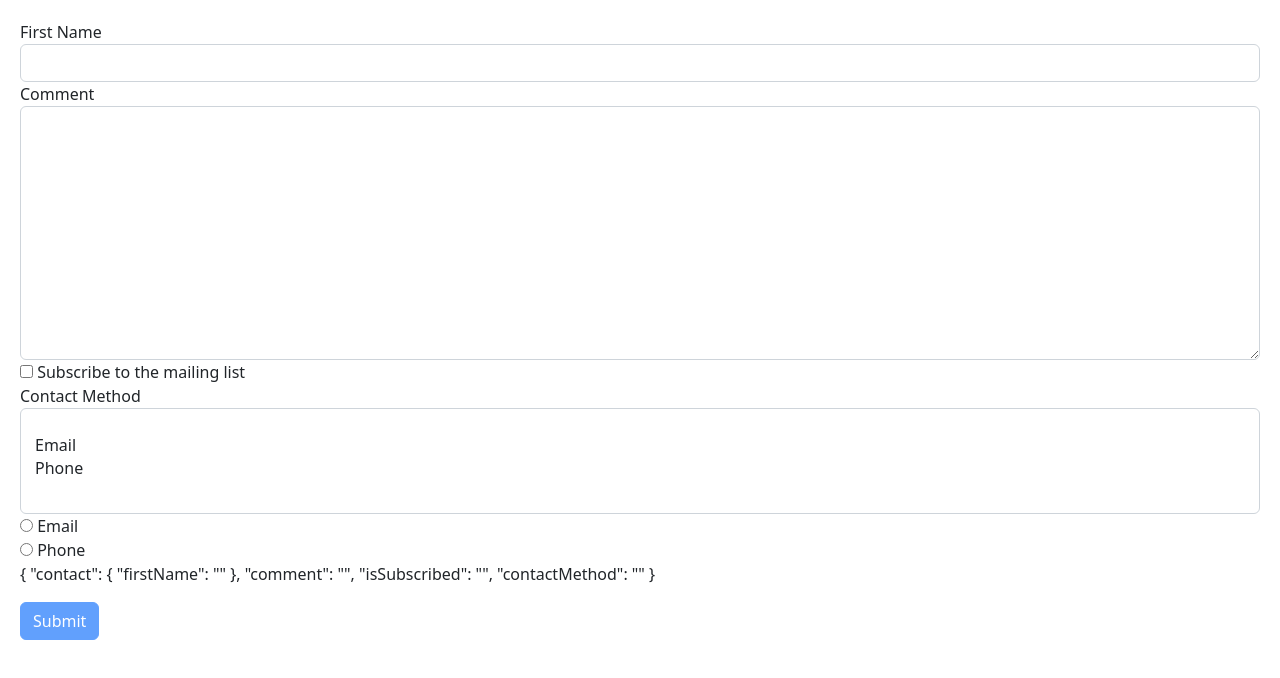
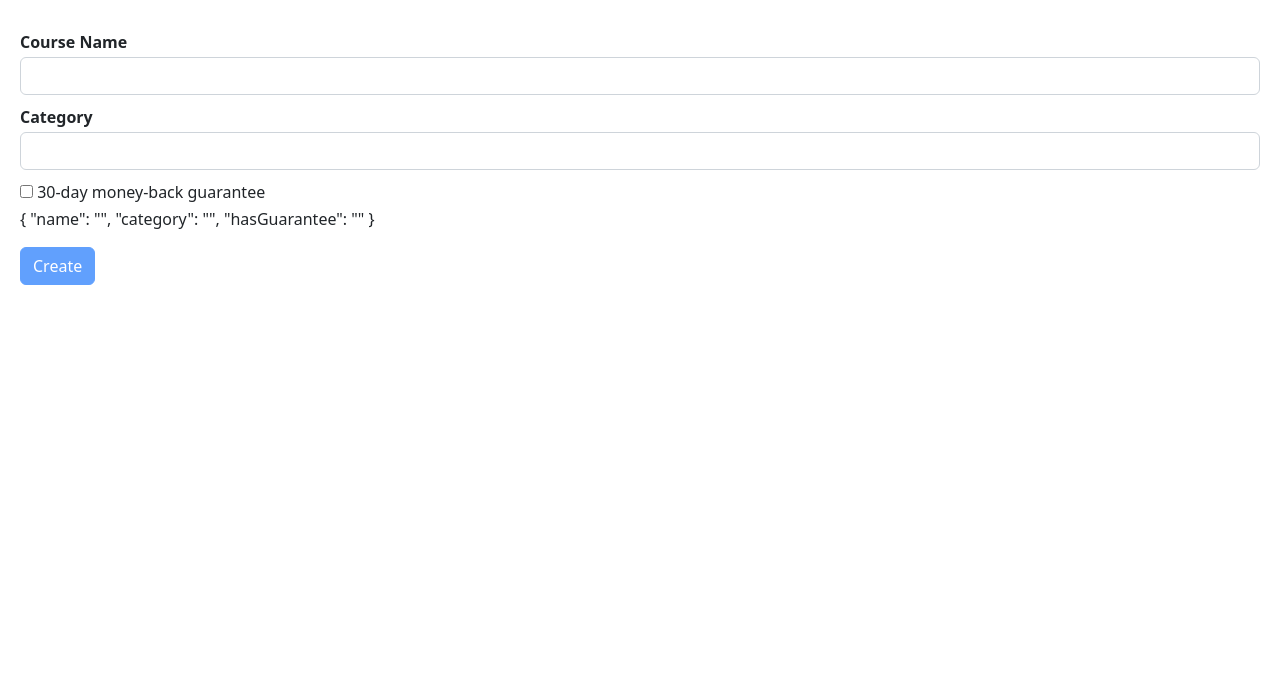
Before and after one commit to Dylane-Agoka/Angluar-4---Beginner-to-Pro, an Angular app: page / in a window 1280 px wide. Shown: the top 678 px of the page. Built offline with nearby package versions, Linux system fonts and the light colour scheme.

Commit message:
Template driven exercise (course form)

```diff
--- a/src/app/app.component.html
+++ b/src/app/app.component.html
@@ -1 +1 @@
-<contact-form></contact-form>
+<create-course></create-course>
--- a/src/app/app.module.ts
+++ b/src/app/app.module.ts
@@ -18,6 +18,7 @@ import { LikeComponent } from './like/like.component';
 import { InputFormatDirective } from './input-format.directive';
 import { ZippyComponent } from './zippy/zippy.component';
 import { ContactFormComponent } from './contact-form/contact-form.component';
+import { CreateCourseComponent } from './create-course/create-course.component';
 
 @NgModule({
   declarations: [
@@ -33,7 +34,8 @@ import { ContactFormComponent } from './contact-form/contact-form.component';
     LikeComponent,
     InputFormatDirective,
     ZippyComponent,
-    ContactFormComponent
+    ContactFormComponent,
+    CreateCourseComponent
   ],
   imports: [
     BrowserModule,
--- /dev/null
+++ b/src/app/create-course/create-course.component.html
@@ -0,0 +1,59 @@
+<form #form="ngForm" (ngSubmit)="submit(form)">
+  <div class="form-group">
+    <label for="name">Course Name</label>
+    <input
+      required
+      minlength="5"
+      ngModel
+      name="name"
+      #name = "ngModel"
+      type="text"
+      id="name"
+      class="form-control">
+    <div
+      class="alert alert-danger"
+      *ngIf="name.touched && !name.valid">
+      <div *ngIf="name.errors?.['required']">Name is required.</div>
+      <div *ngIf="name.errors?.['minlength']">
+        Name should be minimum {{ name.errors?.['minlength'].requiredLength }} characters.
+      </div>
+    </div>
+  </div>
+
+  <div class="form-group">
+    <label for="category">Category</label>
+    <select
+      required
+      ngModel
+      name="category"
+      #category = "ngModel"
+      type="text"
+      id="category"
+      class="form-control">
+      <option *ngFor="let category of categories" [value]="category.id">
+        {{ category.name }}
+      </option>
+    </select>
+    <div
+      class="alert alert-danger"
+      *ngIf="category.touched && !category.valid">
+      <div *ngIf="category.errors?.['required']">category is required.</div>
+    </div>
+  </div>
+
+  <div class="checkbox">
+    <label for="hasGuarantee">
+      <input
+        ngModel
+        name="hasGuarantee"
+        #hasGuarantee = "ngModel"
+        type="checkbox"
+        id="hasGuarantee">
+      30-day money-back guarantee
+    </label>
+  </div>
+  <p>
+    {{ form.value | json }}
+  </p>
+  <button class="btn btn-primary" [disabled]="!form.valid" >Create</button>
+</form>
--- /dev/null
+++ b/src/app/create-course/create-course.component.scss
@@ -0,0 +1,9 @@
+label {
+  font-weight: bolder;
+  margin-top: 10px;
+  margin-bottom: 3px;
+}
+
+.checkbox label {
+  font-weight: normal;
+}
--- /dev/null
+++ b/src/app/create-course/create-course.component.ts
@@ -0,0 +1,18 @@
+import { Component } from '@angular/core';
+
+@Component({
+  selector: 'create-course',
+  templateUrl: './create-course.component.html',
+  styleUrls: ['./create-course.component.scss']
+})
+export class CreateCourseComponent {
+  categories = [
+    { id: '1', name: 'Development'},
+    { id: '2', name: 'Art'},
+    { id: '3', name: 'Languages'}
+  ];
+
+  submit (course) {
+    console.log(course);
+  }
+}
```
Also changed, not shown: 1 other file (tests, documents, lock files or other folders).
